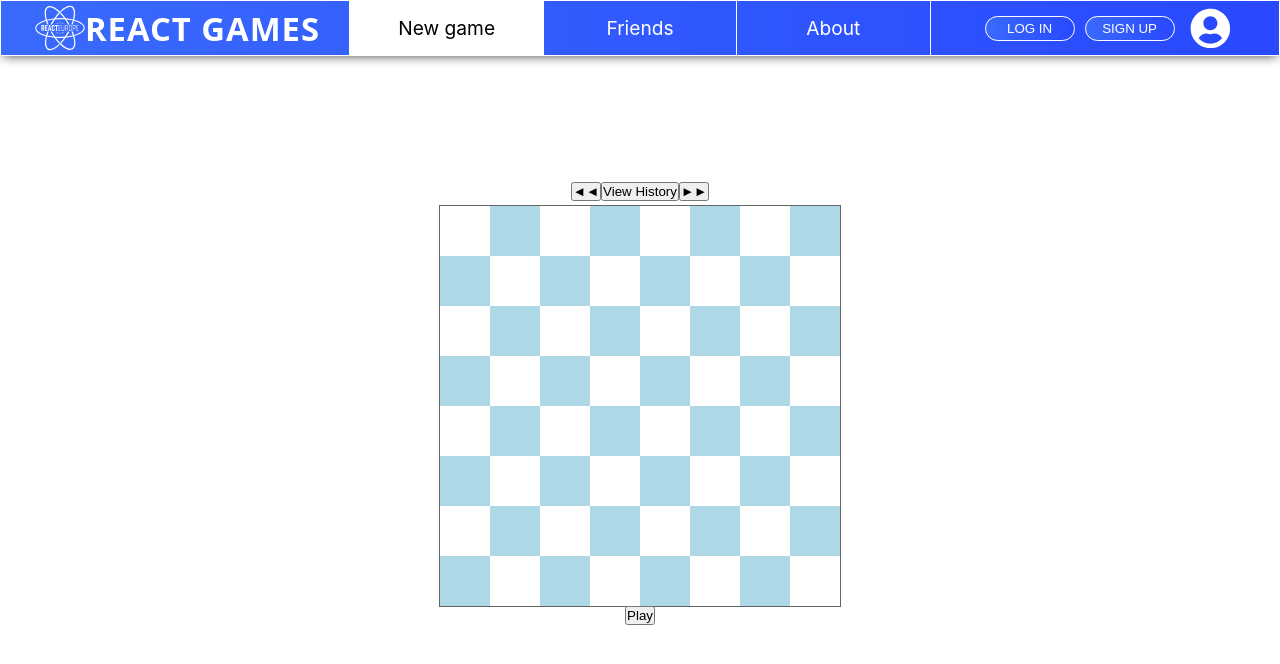
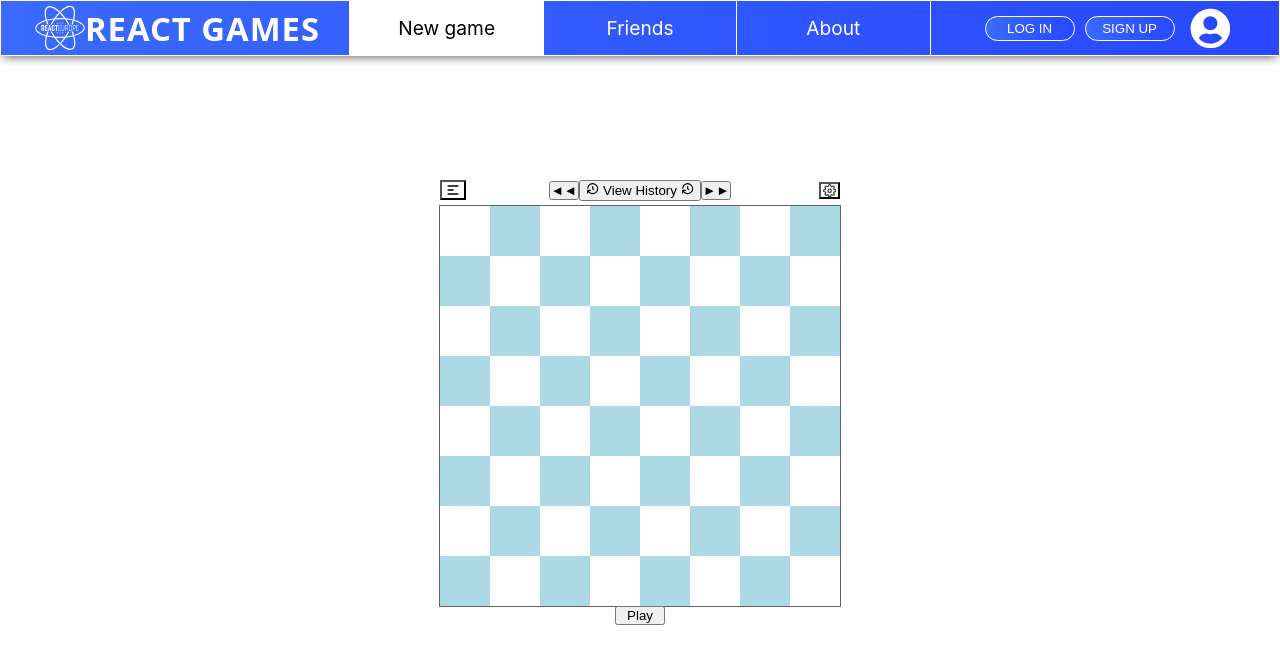
Before and after one commit to wengison/React, a React (Create React App) app: page /games/chess in a window 1280 px wide. Shown: the top 664 px of the page. Built offline with nearby package versions, Linux system fonts and the light colour scheme.

Commit message:
chess folder mng

```diff
--- a/src/components/games/chess/Chess.js
+++ /dev/null
@@ -1,13 +0,0 @@
-import React from 'react';
-import {Gameboard} from './assets/Gameboard';
-import './style/chess.css'
-
-const Chess = () => {
-  return (
-    <>
-      <Gameboard />
-    </>
-  )
-}
-
-export default Chess;
--- a/src/components/games/chess/Endgame.js
+++ /dev/null
@@ -1,9 +0,0 @@
-import React from 'react'
-
-const Endgame = () => {
-  return (
-    <div>Endgame</div>
-  )
-}
-
-export default Endgame;
--- a/src/components/games/chess/Startgame.js
+++ /dev/null
@@ -1,9 +0,0 @@
-import React from 'react'
-
-const Startgame = () => {
-  return (
-    <div>Startgame</div>
-  )
-}
-
-export default Startgame;
--- a/src/components/games/chess/assets/Gameboard.jsx
+++ b/src/components/games/chess/assets/Gameboard.jsx
@@ -1,5 +1,8 @@
 import React, {useState, useEffect} from 'react';
 import { Default } from './Default';
+import {  TbHistory } from 'react-icons/tb';
+import { FiSettings } from 'react-icons/fi';
+import { HiMenuAlt1 } from 'react-icons/hi';
 
 ///. Simple Chess game - version: 1.0, last update: 14.8.2022 ///.
 ///.----------------------------------------------------------///.
@@ -116,6 +119,7 @@ export function Gameboard() {
             setOnMove('white');
             setHistoryStorage(storageDefault);
             setHistoryLevel(0);
+            document.querySelector('.play-btn').title = 'Click to start';
         }
 
         setFigures() {
@@ -126,6 +130,7 @@ export function Gameboard() {
                 fields[i].innerHTML = figures[0];
                 figures.shift();
             }
+            document.querySelector('.play-btn').title = '';
         }
     }
 
@@ -154,6 +159,7 @@ export function Gameboard() {
             this.history.push(positions);
             setHistoryStorage(this.history);
             setCurrentPosition(historyStorage[historyLevel]);
+            document.querySelector('.play-btn').title = 'Click to restart';
         }
     }
 
@@ -202,12 +208,14 @@ export function Gameboard() {
   return (
     <section className='chess-body'>
         <div className='history-btns'>
+            <button className='menu-btn'><HiMenuAlt1 /></button>
             <button onClick={()=>listHistory('back')}>◄◄</button>
-            <button onClick={()=>{viewHistory()}}>View History</button>
+            <button onClick={()=>{viewHistory()}} className='view-btn' title='Look into the console'><TbHistory/> View History <TbHistory/></button>
             <button onClick={()=>listHistory('forth')}>►►</button>
+            <button className='option-btn'><FiSettings/></button>
         </div>
         <div  className='gameboard'>{setFields()}</div>
-        <button onClick={()=>{const game = new Game(600);game.setFigures()}}>Play</button>
+        <button onClick={()=>{const game = new Game(600);game.setFigures()}} className='play-btn' title='Click to start'>Play</button>
     </section>
   )
 }
--- a/src/components/games/chess/context/Context.js
+++ /dev/null
@@ -1,5 +0,0 @@
-import { createContext } from "react"
-
-const ContextGameState = createContext('');
-
-export default ContextGameState;
--- a/src/components/games/chess/index.js
+++ b/src/components/games/chess/index.js
@@ -1,22 +1,15 @@
-import React, {useState} from 'react';
-import ContextGameState from './context/Context';
+import React from 'react';
 import Header from '../../Header';
+import { Gameboard } from './assets/Gameboard';
+import './style/chess.css';
 
-import Startgame from './Startgame';
-import Chess from './Chess';
-import Endgame from './Endgame';
 
 function GamesCh() {
-    const [gameState, setGameState] = useState('chess');
-
   return (
-    <ContextGameState.Provider value={{gameState,setGameState}}>
+    <>
         <Header className='header'/>
-        {gameState === 'start' && <Startgame className='startgame'/>}
-        {gameState === 'chess' && <Chess className='chess'/>}
-        {gameState === 'end' && <Endgame className='endgame'/>}
-    </ContextGameState.Provider>
+        <Gameboard/>
+    </>
   )
 }
-
 export default GamesCh;
--- a/src/components/games/chess/style/chess.css
+++ b/src/components/games/chess/style/chess.css
@@ -9,8 +9,43 @@
 }
 
 .history-btns {
+    width: 400px;
     padding: 5px;
-    /* display: flex; */
+    display: flex;
+    justify-content: center;
+    align-items: center;
+    position: relative;
+}
+.view-btn {
+    padding-inline: 5px;
+}
+.menu-btn {
+    left: 0;
+    position: absolute;
+    color:black;
+    font-weight: bold;
+    font-size: 1.0em;
+    padding-inline: 3px;
+    background: none;
+    cursor: pointer;
+    display: flex;
+    align-items: center;
+    justify-content: center;
+}
+.option-btn {
+    right: 0;
+    position: absolute;
+    color: rgb(41, 41, 41);
+    font-weight: bold;
+    padding-inline: 2px;
+    background: none;
+    cursor: pointer;
+    display: flex;
+    align-items: center;
+    justify-content: center;
+}
+.play-btn {
+    padding-inline: 10px;
 }
 
 .gameboard {
```
